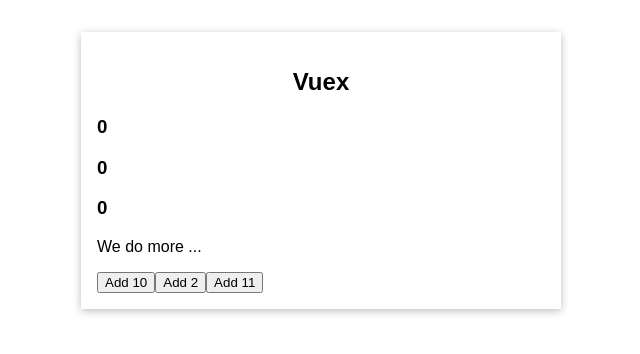
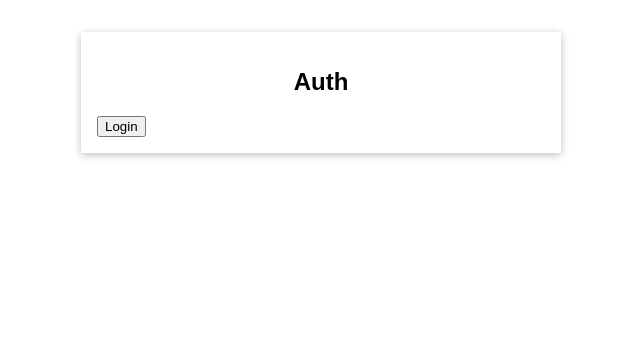
Before and after one commit to yozdil/learning-vue, a Vue app in the folder 05-vuex/: page / in a window 1280 px wide. Shown: the top 354 px of the page, without its empty margins (319-959 px from the left). Built offline with nearby package versions, Linux system fonts and the light colour scheme.

Commit message:
implement user auth

```diff
--- a/05-vuex/src/App.vue
+++ b/05-vuex/src/App.vue
@@ -1,29 +1,38 @@
 <template>
-  <base-container title="Vuex">
+  <base-container title="Vuex" v-if="userIsAuthenticated">
     <h3>{{ $store.state.counter }}</h3>
     <the-counter></the-counter>
     <favorite-value></favorite-value>
     <button @click="addOne">Add 10</button>
     <change-counter></change-counter>
   </base-container>
+  <base-container title="Auth">
+    <user-auth></user-auth>
+  </base-container>
 </template>
 
 <script>
+import { mapGetters } from 'vuex';
 import BaseContainer from './components/BaseContainer.vue';
 import TheCounter from './components/TheCounter.vue';
 import ChangeCounter from './components/ChangeCounter.vue';
 import FavoriteValue from './components/FavoriteValue.vue';
+import UserAuth from './components/UserAuth.vue';
 
 export default {
   components: {
     BaseContainer,
     TheCounter,
     ChangeCounter,
-    FavoriteValue
+    FavoriteValue,
+    UserAuth
+  },
+  computed: {
+    ...mapGetters(['userIsAuthenticated'])
   },
   methods: {
     addOne() {
-      this.$store.dispatch({type: 'increase',  value: 10 });
+      this.$store.dispatch({ type: 'increase', value: 10 });
     }
   }
 };
--- /dev/null
+++ b/05-vuex/src/components/UserAuth.vue
@@ -0,0 +1,19 @@
+<template>
+  <div>
+    <button @click="login" v-if="!userIsAuthenticated">Login</button>
+    <button @click="logout" v-else-if="userIsAuthenticated">Logout</button>
+  </div>
+</template>
+
+<script>
+import { mapActions, mapGetters } from 'vuex';
+
+export default {
+  computed: {
+    ...mapGetters(['userIsAuthenticated'])
+  },
+  methods: {
+    ...mapActions(['login', 'logout'])
+  }
+};
+</script>
--- a/05-vuex/src/main.js
+++ b/05-vuex/src/main.js
@@ -6,7 +6,8 @@ import App from './App.vue';
 const store = createStore({
   state() {
     return {
-      counter: 0
+      counter: 0,
+      isLoggedIn: false
     };
   },
   mutations: {
@@ -15,6 +16,9 @@ const store = createStore({
     },
     increase(state, payload) {
       state.counter += payload.value;
+    },
+    setAuth(state, payload) {
+      state.isLoggedIn = payload.isAuth;
     }
   },
   actions: {
@@ -26,6 +30,12 @@ const store = createStore({
     },
     increase(context, payload) {
       context.commit('increase', payload);
+    },
+    login(context) {
+      context.commit('setAuth', { isAuth: true });
+    },
+    logout(context) {
+      context.commit('setAuth', { isAuth: false });
     }
   },
   getters: {
@@ -42,6 +52,9 @@ const store = createStore({
         return 100;
       }
       return finalCounter;
+    },
+    userIsAuthenticated(state) {
+      return state.isLoggedIn;
     }
   }
 });
```
